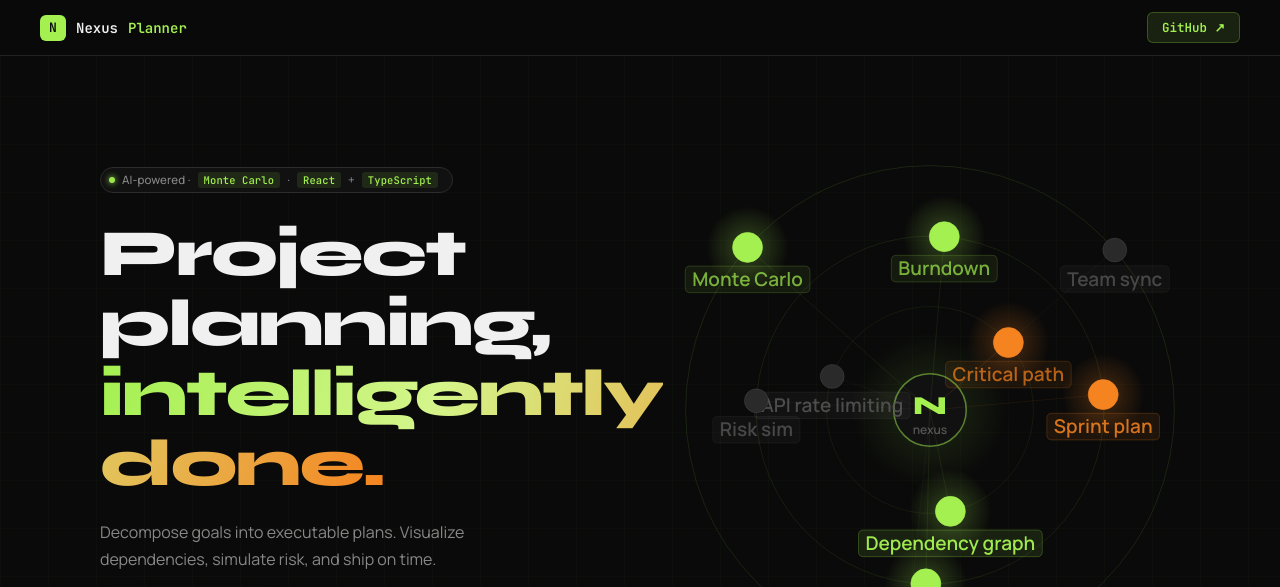
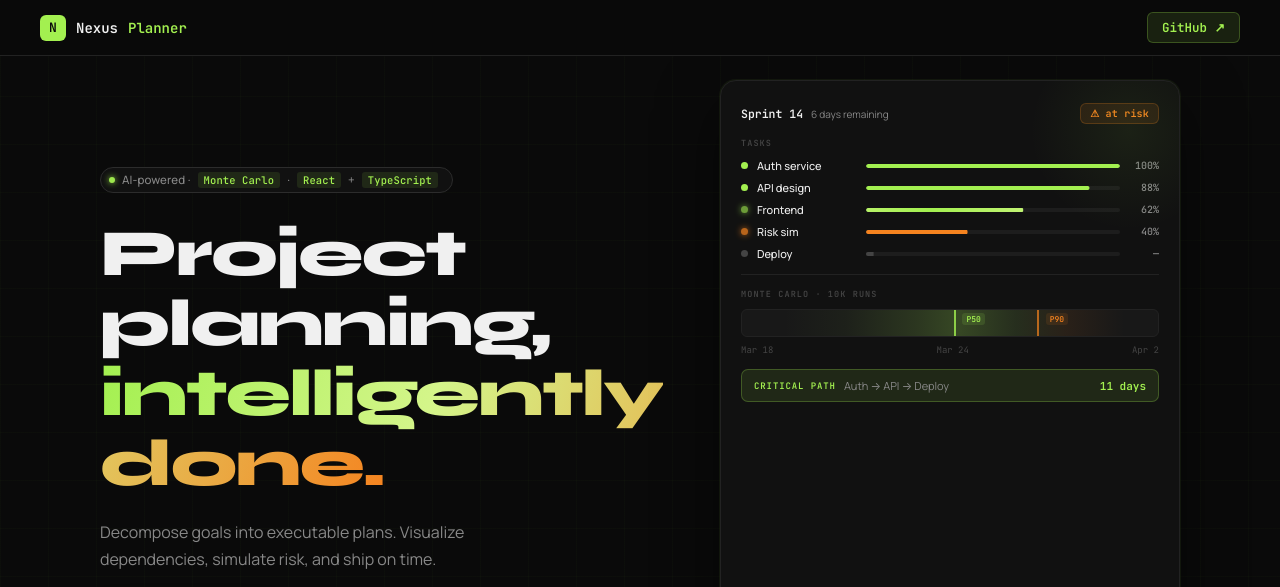
Before and after one commit to AbhiPoluri/nexus-planner, a website: page index.html in a window 1280 px wide. Shown: the top 587 px of the page. Drawn offline with Linux system fonts and the light colour scheme.

Commit message:
UI revamp changes from Conductor workspace

```diff
--- a/index.html
+++ b/index.html
@@ -94,11 +94,11 @@ nav a.nav-cta:hover { background: rgba(163,240,80,0.18); box-shadow: 0 0 18px rg
   display: flex; flex-direction: column; align-items: flex-start;
 }
 #graph-wrap {
-  width: clamp(300px, 40vw, 500px);
-  height: clamp(300px, 40vw, 500px);
+  width: clamp(300px, 40vw, 460px);
   flex-shrink: 0; position: relative;
+  align-self: stretch;
 }
-#graph-wrap canvas { border-radius: 12px; }
+#graph-wrap .hero-vis { height: 100%; min-height: 340px; }
 .hero-badge {
   display: inline-flex; align-items: center; gap: 7px;
   background: var(--bg2); border: 1px solid var(--border2);
@@ -388,6 +388,139 @@ footer {
   .stats-row { grid-template-columns: 1fr; }
 }
 
+/* Hero vis panel */
+.hero-vis {
+  background: #111111;
+  border: 1px solid #222;
+  border-radius: 16px;
+  padding: 22px 20px 18px;
+  display: flex; flex-direction: column; gap: 13px;
+  position: relative; overflow: hidden;
+  box-shadow: 0 0 0 1px rgba(163,240,80,0.06), 0 24px 60px rgba(0,0,0,0.5);
+}
+.hero-vis::after {
+  content: ''; position: absolute; top: -50px; right: -50px;
+  width: 200px; height: 200px;
+  background: radial-gradient(ellipse, rgba(163,240,80,0.07) 0%, transparent 70%);
+  pointer-events: none;
+}
+.vis-hdr {
+  display: flex; align-items: center; justify-content: space-between;
+}
+.vis-sprint {
+  font-family: 'JetBrains Mono', monospace;
+  font-size: 11.5px; font-weight: 600; color: var(--text);
+  display: flex; align-items: center; gap: 8px;
+}
+.vis-sprint-meta {
+  font-size: 10px; color: var(--text2); font-weight: 400;
+  font-family: 'Manrope', sans-serif;
+}
+.vis-at-risk {
+  display: inline-flex; align-items: center; gap: 5px;
+  background: rgba(245,131,31,0.10); border: 1px solid rgba(245,131,31,0.22);
+  border-radius: 6px; padding: 3px 9px;
+  font-size: 10px; font-weight: 600; color: var(--orange);
+  font-family: 'JetBrains Mono', monospace; letter-spacing: 0.02em;
+}
+.vis-sec {
+  font-size: 8.5px; font-weight: 700; letter-spacing: 0.13em;
+  text-transform: uppercase; color: var(--muted);
+  font-family: 'JetBrains Mono', monospace;
+  margin-bottom: -4px;
+}
+.vis-tasks { display: flex; flex-direction: column; gap: 7px; }
+.vis-task {
+  display: flex; align-items: center; gap: 9px;
+}
+.vis-dot {
+  width: 7px; height: 7px; border-radius: 50%; flex-shrink: 0;
+}
+.vis-dot.done { background: var(--lime); }
+.vis-dot.active { background: var(--lime); box-shadow: 0 0 6px var(--lime); animation: blink 2.2s ease-in-out infinite; }
+.vis-dot.warn { background: var(--orange); box-shadow: 0 0 6px var(--orange); animation: blink 1.8s ease-in-out infinite; }
+.vis-dot.idle { background: var(--muted); }
+.vis-tname {
+  font-size: 11px; font-weight: 500; color: var(--text);
+  white-space: nowrap; width: 100px; flex-shrink: 0;
+}
+.vis-bar-track {
+  flex: 1; height: 4px; background: rgba(255,255,255,0.05);
+  border-radius: 2px; overflow: hidden;
+}
+.vis-bar {
+  height: 100%; border-radius: 2px;
+  transform-origin: left;
+}
+.vis-bar.lime { background: var(--lime); }
+.vis-bar.orange { background: var(--orange); }
+.vis-bar.dim { background: var(--muted); }
+.vis-bar.shimmer {
+  background: linear-gradient(90deg, var(--lime) 0%, #d4f58a 50%, var(--lime) 100%);
+  background-size: 200%;
+  animation: shimmerSlide 2.5s 1s linear infinite;
+}
+@keyframes shimmerSlide { 0% { background-position: 200% 0; } 100% { background-position: -200% 0; } }
+.vis-pct {
+  font-family: 'JetBrains Mono', monospace;
+  font-size: 10px; color: var(--text2); font-weight: 500; width: 30px; text-align: right;
+}
+.vis-divider { height: 1px; background: var(--border); }
+/* Monte Carlo */
+.vis-mc { display: flex; flex-direction: column; gap: 7px; }
+.vis-mc-track {
+  position: relative; height: 28px;
+  background: rgba(255,255,255,0.03); border-radius: 6px; overflow: hidden;
+  border: 1px solid var(--border);
+}
+.vis-mc-dist {
+  position: absolute; inset: 0;
+  background: linear-gradient(90deg,
+    transparent 10%,
+    rgba(163,240,80,0.04) 25%,
+    rgba(163,240,80,0.14) 42%,
+    rgba(163,240,80,0.22) 52%,
+    rgba(163,240,80,0.1) 66%,
+    rgba(245,131,31,0.08) 78%,
+    transparent 92%
+  );
+}
+.vis-mc-p50, .vis-mc-p90, .vis-mc-target {
+  position: absolute; top: 0; bottom: 0; width: 1.5px;
+}
+.vis-mc-p50 { left: 51%; background: var(--lime); opacity: 0.8; }
+.vis-mc-p90 { left: 71%; background: var(--orange); opacity: 0.7; }
+.vis-mc-target { left: 60%; background: rgba(255,255,255,0.2); border-right: 1px dashed rgba(255,255,255,0.2); width: 0; }
+.vis-mc-plabel {
+  position: absolute; top: 3px;
+  font-family: 'JetBrains Mono', monospace; font-size: 8px; font-weight: 700;
+  padding: 1px 4px; border-radius: 3px;
+}
+.vis-mc-p50-label { left: 53%; color: var(--lime); background: rgba(163,240,80,0.12); }
+.vis-mc-p90-label { left: 73%; color: var(--orange); background: rgba(245,131,31,0.10); }
+.vis-mc-dates {
+  display: flex; justify-content: space-between;
+  font-family: 'JetBrains Mono', monospace; font-size: 9px; color: var(--muted);
+}
+/* Critical path */
+.vis-crit {
+  display: flex; align-items: center; gap: 8px;
+  background: var(--lime-dim); border: 1px solid var(--lime-border);
+  border-radius: 7px; padding: 8px 12px;
+}
+.vis-crit-label {
+  font-family: 'JetBrains Mono', monospace;
+  font-size: 9px; font-weight: 700; letter-spacing: 0.1em;
+  text-transform: uppercase; color: var(--lime); flex-shrink: 0;
+}
+.vis-crit-path {
+  font-size: 11px; color: var(--text2); flex: 1;
+}
+.vis-crit-days {
+  font-family: 'JetBrains Mono', monospace;
+  font-size: 11px; font-weight: 600; color: var(--lime); flex-shrink: 0;
+}
+
 /* Scroll reveal */
 .reveal { opacity: 0; transform: translateY(22px); transition: opacity 0.55s ease, transform 0.55s ease; }
 .reveal.visible { opacity: 1; transform: translateY(0); }
@@ -428,8 +561,80 @@ footer {
     </div>
   </div>
 
-  <!-- Right: 3D graph -->
-  <div id="graph-wrap"></div>
+  <!-- Right: dashboard vis -->
+  <div id="graph-wrap">
+    <div class="hero-vis">
+      <!-- Header -->
+      <div class="vis-hdr">
+        <div class="vis-sprint">
+          Sprint 14
+          <span class="vis-sprint-meta">6 days remaining</span>
+        </div>
+        <span class="vis-at-risk">⚠ at risk</span>
+      </div>
+
+      <!-- Tasks -->
+      <div class="vis-sec">Tasks</div>
+      <div class="vis-tasks">
+        <div class="vis-task">
+          <span class="vis-dot done"></span>
+          <span class="vis-tname">Auth service</span>
+          <div class="vis-bar-track"><div class="vis-bar lime" style="transform:scaleX(1)"></div></div>
+          <span class="vis-pct">100%</span>
+        </div>
+        <div class="vis-task">
+          <span class="vis-dot done"></span>
+          <span class="vis-tname">API design</span>
+          <div class="vis-bar-track"><div class="vis-bar lime" style="transform:scaleX(0.88)"></div></div>
+          <span class="vis-pct">88%</span>
+        </div>
+        <div class="vis-task">
+          <span class="vis-dot active"></span>
+          <span class="vis-tname">Frontend</span>
+          <div class="vis-bar-track"><div class="vis-bar shimmer" style="transform:scaleX(0.62)"></div></div>
+          <span class="vis-pct">62%</span>
+        </div>
+        <div class="vis-task">
+          <span class="vis-dot warn"></span>
+          <span class="vis-tname">Risk sim</span>
+          <div class="vis-bar-track"><div class="vis-bar orange" style="transform:scaleX(0.40)"></div></div>
+          <span class="vis-pct">40%</span>
+        </div>
+        <div class="vis-task">
+          <span class="vis-dot idle"></span>
+          <span class="vis-tname">Deploy</span>
+          <div class="vis-bar-track"><div class="vis-bar dim" style="transform:scaleX(0.03)"></div></div>
+          <span class="vis-pct">—</span>
+        </div>
+      </div>
+
+      <div class="vis-divider"></div>
+
+      <!-- Monte Carlo -->
+      <div class="vis-sec">Monte Carlo · 10k runs</div>
+      <div class="vis-mc">
+        <div class="vis-mc-track">
+          <div class="vis-mc-dist"></div>
+          <div class="vis-mc-p50"></div>
+          <div class="vis-mc-p90"></div>
+          <span class="vis-mc-plabel vis-mc-p50-label">P50</span>
+          <span class="vis-mc-plabel vis-mc-p90-label">P90</span>
+        </div>
+        <div class="vis-mc-dates">
+          <span>Mar 18</span>
+          <span>Mar 24</span>
+          <span>Apr 2</span>
+        </div>
+      </div>
+
+      <!-- Critical path -->
+      <div class="vis-crit">
+        <span class="vis-crit-label">Critical path</span>
+        <span class="vis-crit-path">Auth → API → Deploy</span>
+        <span class="vis-crit-days">11 days</span>
+      </div>
+    </div>
+  </div>
 </section>
 
 <!-- App mockup (below hero) -->
@@ -603,207 +808,6 @@ footer {
   <div class="footer-text">Built by <a href="https://abhipoluri.github.io">Abhiram Poluri</a></div>
 </footer>
 
-<!-- Orbital animation canvas -->
-<script>
-(function() {
-  const wrap = document.getElementById('graph-wrap');
-  if (!wrap) return;
-
-  const canvas = document.createElement('canvas');
-  canvas.style.cssText = 'width:100%;height:100%;border-radius:12px;';
-  wrap.appendChild(canvas);
-
-  const dpr = Math.min(window.devicePixelRatio, 2);
-  function resize() {
-    const w = wrap.clientWidth, h = wrap.clientHeight;
-    canvas.width = w * dpr; canvas.height = h * dpr;
-    canvas.style.width = w + 'px'; canvas.style.height = h + 'px';
-  }
-  resize();
-  window.addEventListener('resize', resize);
-
-  const ctx = canvas.getContext('2d');
-
-  // Node labels / tags for the orbiting items
-  const nodes = [
-    // Ring 1 (r=0.22) — 3 nodes
-    { ring: 0, angle: 0,          speed: 0.38, label: 'Dependency graph',  color: '#a3f050', type: 'lime' },
-    { ring: 0, angle: 2.1,        speed: 0.38, label: 'API rate limiting', color: '#888888', type: 'dim'  },
-    { ring: 0, angle: 4.2,        speed: 0.38, label: 'Critical path',     color: '#f5831f', type: 'orange' },
-    // Ring 2 (r=0.38) — 4 nodes
-    { ring: 1, angle: 0.8,        speed: 0.22, label: 'OAuth flow',        color: '#a3f050', type: 'lime' },
-    { ring: 1, angle: 2.4,        speed: 0.22, label: 'Risk sim',          color: '#888888', type: 'dim'  },
-    { ring: 1, angle: 4.0,        speed: 0.22, label: 'Burndown',          color: '#a3f050', type: 'lime' },
-    { ring: 1, angle: 5.4,        speed: 0.22, label: 'Sprint plan',       color: '#f5831f', type: 'orange' },
-    // Ring 3 (r=0.54) — 3 nodes
-    { ring: 2, angle: 1.2,        speed: 0.13, label: 'Velocity',          color: '#888888', type: 'dim'  },
-    { ring: 2, angle: 3.4,        speed: 0.13, label: 'Monte Carlo',       color: '#a3f050', type: 'lime' },
-    { ring: 2, angle: 5.1,        speed: 0.13, label: 'Team sync',         color: '#888888', type: 'dim'  },
-  ];
-
-  const RADII_FRAC = [0.22, 0.37, 0.52]; // fraction of min(W,H)/2
-
-  let mx = 0.5, my = 0.5;
-  wrap.addEventListener('mousemove', e => {
-    const r = wrap.getBoundingClientRect();
-    mx = (e.clientX - r.left) / r.width;
-    my = (e.clientY - r.top) / r.height;
-  });
-  wrap.addEventListener('mouseleave', () => { mx = 0.5; my = 0.5; });
-
-  let t = 0;
-
-  function draw() {
-    requestAnimationFrame(draw);
-    t += 0.012;
-
-    const W = canvas.width, H = canvas.height;
-    ctx.setTransform(dpr, 0, 0, dpr, 0, 0);
-    const vw = W / dpr, vh = H / dpr;
-    ctx.clearRect(0, 0, vw, vh);
-
-    // Center with subtle mouse parallax
-    const cx = vw / 2 + (mx - 0.5) * 12;
-    const cy = vh / 2 + (my - 0.5) * 12;
-    const minR = Math.min(vw, vh) / 2;
-
-    // Draw orbital rings
-    RADII_FRAC.forEach((rf, i) => {
-      const r = rf * minR * 1.88;
-      ctx.beginPath();
-      ctx.arc(cx, cy, r, 0, Math.PI * 2);
-      ctx.strokeStyle = `rgba(163,240,80,${0.07 + i * 0.02})`;
-      ctx.lineWidth = 1;
-      ctx.stroke();
-    });
-
-    // Draw center glow
-    const grd = ctx.createRadialGradient(cx, cy, 0, cx, cy, minR * 0.32);
-    grd.addColorStop(0, 'rgba(163,240,80,0.14)');
-    grd.addColorStop(1, 'rgba(163,240,80,0)');
-    ctx.beginPath();
-    ctx.arc(cx, cy, minR * 0.32, 0, Math.PI * 2);
-    ctx.fillStyle = grd;
-    ctx.fill();
-
-    // Center badge
-    const cr = minR * 0.145;
-    ctx.beginPath();
-    ctx.arc(cx, cy, cr, 0, Math.PI * 2);
-    ctx.fillStyle = '#111111';
-    ctx.fill();
-    ctx.beginPath();
-    ctx.arc(cx, cy, cr, 0, Math.PI * 2);
-    ctx.strokeStyle = 'rgba(163,240,80,0.5)';
-    ctx.lineWidth = 1.5;
-    ctx.stroke();
-
-    // Center text
-    ctx.fillStyle = '#a3f050';
-    ctx.font = `800 ${Math.round(cr * 0.72)}px Syne, sans-serif`;
-    ctx.textAlign = 'center';
-    ctx.textBaseline = 'middle';
-    ctx.fillText('N', cx, cy - cr * 0.08);
-    ctx.fillStyle = '#555';
-    ctx.font = `600 ${Math.round(cr * 0.34)}px Manrope, sans-serif`;
-    ctx.fillText('nexus', cx, cy + cr * 0.58);
-
-    // Draw nodes
-    nodes.forEach(n => {
-      const rf = RADII_FRAC[n.ring];
-      const r = rf * minR * 1.88;
-      const a = n.angle + t * n.speed;
-      const nx = cx + Math.cos(a) * r;
-      const ny = cy + Math.sin(a) * r;
-      const nr = minR * (n.type === 'dim' ? 0.048 : 0.060);
-
-      // Line from center to node (faint)
-      ctx.beginPath();
-      ctx.moveTo(cx, cy);
-      ctx.lineTo(nx, ny);
-      ctx.strokeStyle = n.type === 'lime'
-        ? 'rgba(163,240,80,0.08)'
-        : n.type === 'orange'
-          ? 'rgba(245,131,31,0.08)'
-          : 'rgba(255,255,255,0.03)';
-      ctx.lineWidth = 1;
-      ctx.stroke();
-
-      // Node glow
-      if (n.type !== 'dim') {
-        const glow = ctx.createRadialGradient(nx, ny, 0, nx, ny, nr * 2.8);
-        const gc = n.type === 'lime' ? '163,240,80' : '245,131,31';
-        glow.addColorStop(0, `rgba(${gc},0.28)`);
-        glow.addColorStop(1, `rgba(${gc},0)`);
-        ctx.beginPath();
-        ctx.arc(nx, ny, nr * 2.8, 0, Math.PI * 2);
-        ctx.fillStyle = glow;
-        ctx.fill();
-      }
-
-      // Node circle
-      ctx.beginPath();
-      ctx.arc(nx, ny, nr, 0, Math.PI * 2);
-      ctx.fillStyle = n.type === 'lime' ? '#a3f050'
-        : n.type === 'orange' ? '#f5831f'
-        : '#2a2a2a';
-      ctx.fill();
-      ctx.strokeStyle = n.type === 'lime' ? 'rgba(163,240,80,0.6)'
-        : n.type === 'orange' ? 'rgba(245,131,31,0.6)'
-        : 'rgba(255,255,255,0.08)';
-      ctx.lineWidth = 1;
-      ctx.stroke();
-
-      // Label tag
-      const pulse = 0.85 + 0.15 * Math.sin(t * 2 + n.angle);
-      ctx.globalAlpha = pulse;
-      const fs = Math.max(9, Math.round(minR * 0.075));
-      ctx.font = `600 ${fs}px Manrope, sans-serif`;
-      ctx.textAlign = 'center';
-      const tw = ctx.measureText(n.label).width;
-      const th = fs * 1.4;
-      const lx = nx, ly = ny + nr + th * 0.5 + 5;
-      const pad = 7;
-      const lbg = n.type === 'lime' ? 'rgba(163,240,80,0.10)'
-        : n.type === 'orange' ? 'rgba(245,131,31,0.10)'
-        : 'rgba(255,255,255,0.04)';
-      const lborder = n.type === 'lime' ? 'rgba(163,240,80,0.25)'
-        : n.type === 'orange' ? 'rgba(245,131,31,0.25)'
-        : 'rgba(255,255,255,0.06)';
-
-      ctx.beginPath();
-      const lrx = lx - tw / 2 - pad, lry = ly - th * 0.55;
-      const lrw = tw + pad * 2, lrh = th;
-      const lr = 5;
-      ctx.moveTo(lrx + lr, lry);
-      ctx.lineTo(lrx + lrw - lr, lry);
-      ctx.quadraticCurveTo(lrx + lrw, lry, lrx + lrw, lry + lr);
-      ctx.lineTo(lrx + lrw, lry + lrh - lr);
-      ctx.quadraticCurveTo(lrx + lrw, lry + lrh, lrx + lrw - lr, lry + lrh);
-      ctx.lineTo(lrx + lr, lry + lrh);
-      ctx.quadraticCurveTo(lrx, lry + lrh, lrx, lry + lrh - lr);
-      ctx.lineTo(lrx, lry + lr);
-      ctx.quadraticCurveTo(lrx, lry, lrx + lr, lry);
-      ctx.closePath();
-      ctx.fillStyle = lbg;
-      ctx.fill();
-      ctx.strokeStyle = lborder;
-      ctx.lineWidth = 1;
-      ctx.stroke();
-
-      ctx.fillStyle = n.type === 'lime' ? '#a3f050'
-        : n.type === 'orange' ? '#f5831f'
-        : '#555555';
-      ctx.textBaseline = 'middle';
-      ctx.fillText(n.label, lx, ly);
-      ctx.globalAlpha = 1;
-    });
-  }
-  draw();
-
-})();
-</script>
-
 <!-- Scroll reveal -->
 <script>
 (function() {
```
